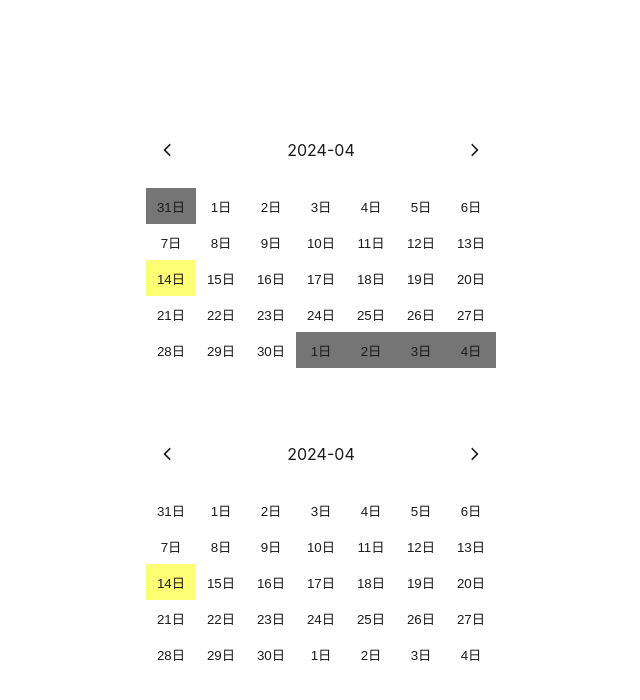
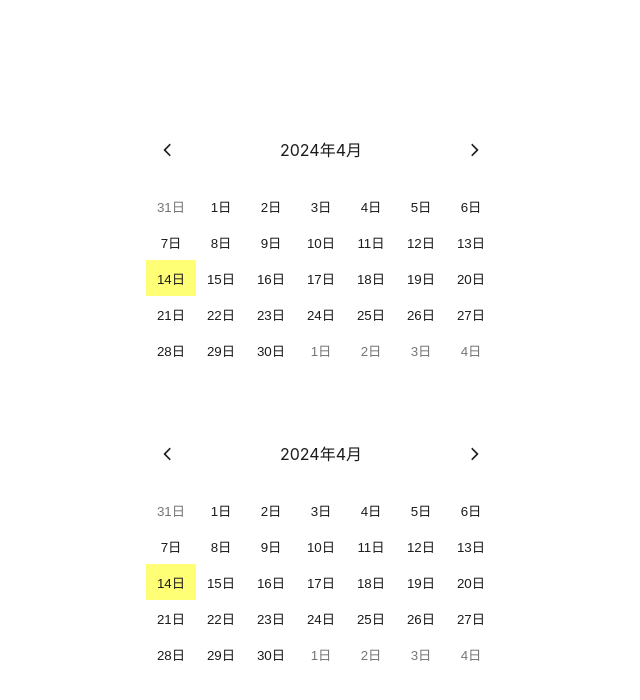
Before and after one commit to tony-hsueh/date-picker, a React (Vite) app: page / in a window 1280 px wide. Shown: the top 700 px of the page, without its empty margins (319-959 px from the left). Built offline with nearby package versions, Linux system fonts and the light colour scheme.

Commit message:
fix style

```diff
--- a/src/App.css
+++ b/src/App.css
@@ -63,7 +63,10 @@
 }
 
 .calendar .day-btn.non-cur-month {
-  background-color: #757575;
+  color: #757575;
+}
+
+.calendar .not-allowed {
   cursor: not-allowed;
 }
 
--- a/src/App.jsx
+++ b/src/App.jsx
@@ -9,7 +9,7 @@ const DatePicker = ({showOnlyCurMonth = false, onChange}) => {
   const [endDate, setEndDate] = useState(null)
   const [dayObj, setDayObj] = useState(dayjs())
   // 日曆上顯示年月份
-  const [curYear,curMonth] = dayObj.format("YYYY-MM").split('-');
+  const [curYear,curMonth] = dayObj.format("YYYY-M").split('-');
   // 第一行要有該月1號，所以先找出1號在禮拜幾，得到的數字就是要補幾天上個月的日期
   const firstDayInMonth = dayObj.date(1).day()
   // 這個月有幾天
@@ -42,7 +42,7 @@ const DatePicker = ({showOnlyCurMonth = false, onChange}) => {
           >
             <FaChevronLeft />
           </button>
-          <span>{curYear}-{curMonth}</span>
+          <span>{curYear}年{curMonth}月</span>
           <button
             className="next-month"
             onClick={() => {
@@ -65,6 +65,7 @@ const DatePicker = ({showOnlyCurMonth = false, onChange}) => {
                 endDate={endDate}
                 dateformatByDayjs={dateformatByDayjs}
                 handleDateRange={handleDateRange}
+                isCurMonth={false}
               />
             )}
           )}
@@ -77,6 +78,7 @@ const DatePicker = ({showOnlyCurMonth = false, onChange}) => {
                 endDate={endDate}
                 dateformatByDayjs={dateformatByDayjs}
                 handleDateRange={handleDateRange}
+                isCurMonth
               />
             }
           )}
@@ -89,6 +91,7 @@ const DatePicker = ({showOnlyCurMonth = false, onChange}) => {
                 endDate={endDate}
                 dateformatByDayjs={dateformatByDayjs}
                 handleDateRange={handleDateRange}
+                isCurMonth={false}
               />
             }
           )}
--- a/src/component/DateButton.jsx
+++ b/src/component/DateButton.jsx
@@ -5,6 +5,7 @@ const DateButton = ({
   endDate = null,
   dateformatByDayjs,
   handleDateRange,
+  isCurMonth,
 }) => {
   const determineDateActive = (dateObj, startDate, endDate) => {
     return dateObj.isSame(startDate, 'day') ||
@@ -14,7 +15,7 @@ const DateButton = ({
 
   return (
     <button
-      className={`day-btn ${dayjs().isSame(dateformatByDayjs, 'day') ? 'today': 'not-today'} ${showOnlyCurMonth ? "non-cur-month" : 'cur-month'} ${determineDateActive(dateformatByDayjs, startDate, endDate) ? 'active' : 'inactive'}`}
+      className={`day-btn ${dayjs().isSame(dateformatByDayjs, 'day') ? 'today': 'not-today'} ${!isCurMonth ? "non-cur-month" : 'cur-month'} ${showOnlyCurMonth ? "not-allowed" : "allowed"} ${determineDateActive(dateformatByDayjs, startDate, endDate) ? 'active' : 'inactive'}`}
       disabled={showOnlyCurMonth}
       onClick={() => {handleDateRange(dateformatByDayjs)}}
       type='button'
```
